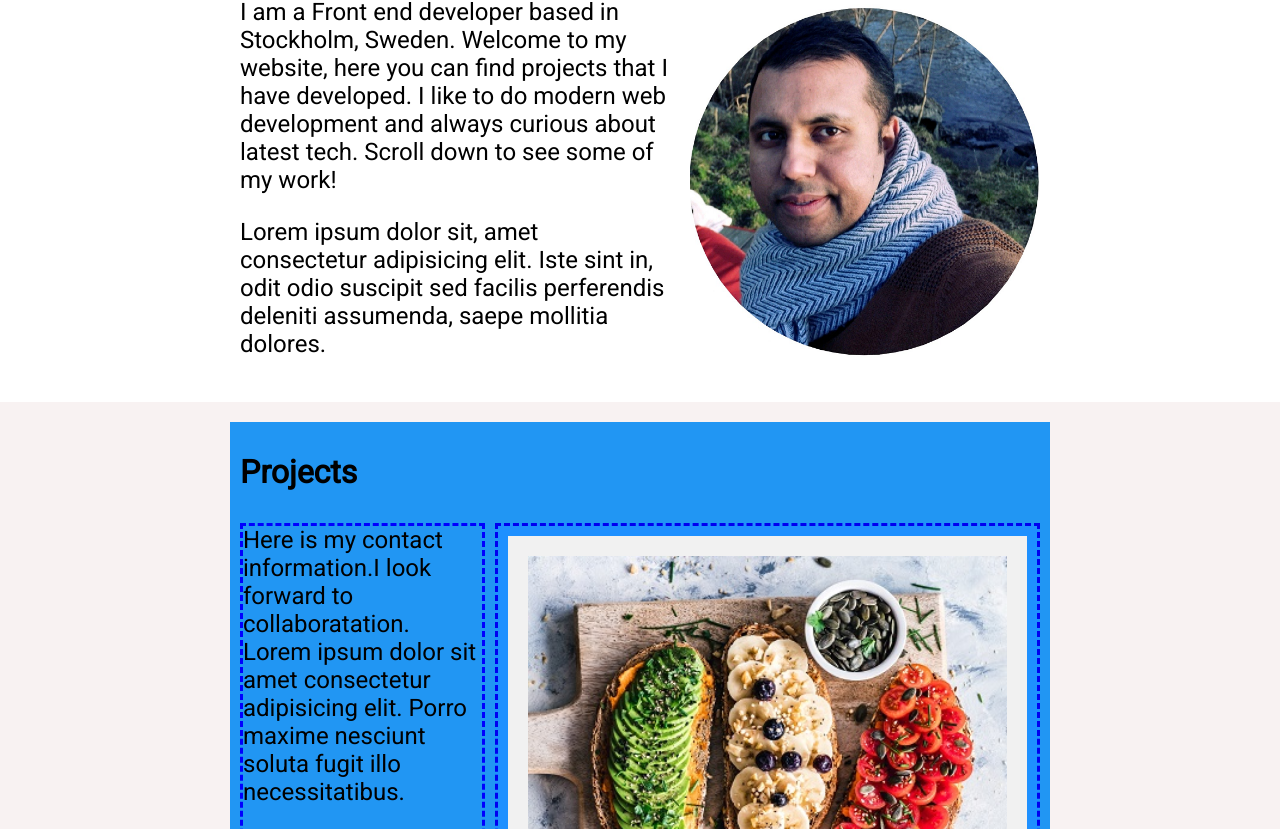
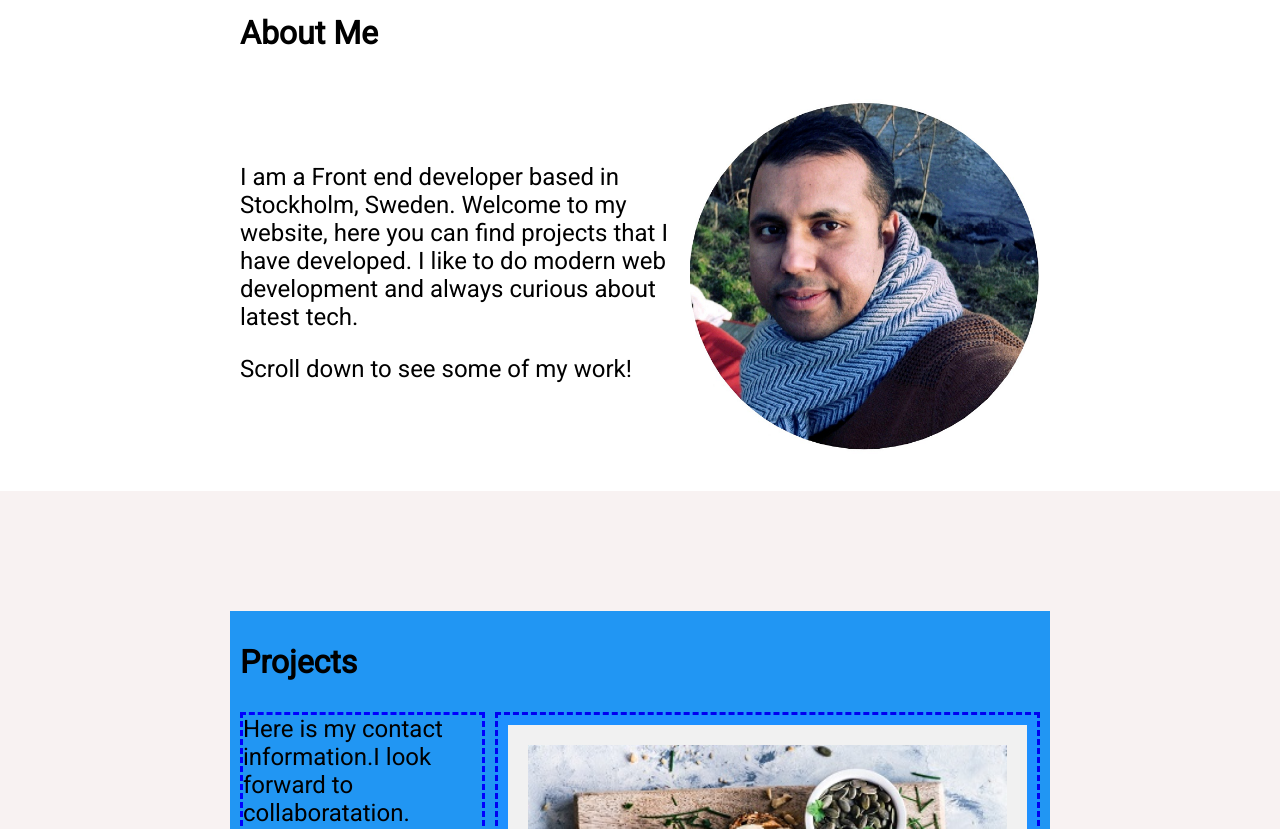
Before and after one commit to SalahUddin7/Portfolio-React.js, a React (Create React App) app: page / in a window 1280 px wide. Shown: the part 931-1760 px from the top of the page. Built offline with nearby package versions, Linux system fonts and the light colour scheme.

Commit message:
CSS updated

```diff
--- a/src/components/AboutSection.jsx
+++ b/src/components/AboutSection.jsx
@@ -3,7 +3,7 @@ import Profile from '../assets/salahuddin-profile-image-png.png';
 
 export default function AboutSection() {
   return (
-    <div className="section" id="about">
+    <div className="about-section" id="about">
       <div className="grid-container">
         <div className="item1">
           <h1>About Me</h1>
@@ -15,14 +15,10 @@ export default function AboutSection() {
               I am a Front end developer based in Stockholm, Sweden. Welcome to
               my website, here you can find projects that I have developed. I
               like to do modern web development and always curious about latest
-              tech. Scroll down to see some of my work!{' '}
+              tech.
             </p>
 
-            <p>
-              Lorem ipsum dolor sit, amet consectetur adipisicing elit. Iste
-              sint in, odit odio suscipit sed facilis perferendis deleniti
-              assumenda, saepe mollitia dolores.
-            </p>
+            <p>Scroll down to see some of my work!</p>
           </div>
 
           <div className="profile-picture">
--- a/src/components/ContactSection.jsx
+++ b/src/components/ContactSection.jsx
@@ -8,7 +8,7 @@ export default function ContactSection() {
     <div className="container-section" id="contact">
       <div className="contact-container">
         <div className="item1">
-          <h1>Contact Me-1</h1>
+          <h1>Contact Me</h1>
         </div>
         <div className="item2">
           Here is my contact information.I look forward to collaboratation.
--- a/src/css/AboutSection.css
+++ b/src/css/AboutSection.css
@@ -1,4 +1,4 @@
-.section {
+.about-section {
   margin: 0 auto;
   max-width: 800px;
   padding: 20px;
@@ -22,6 +22,9 @@
 /* Medium devices (landscape tablets, 768px and up) */
 
 @media only screen and (min-width: 768px) {
+  .about-section {
+    margin-top: 100px;
+  }
   .flex-container {
     display: flex;
     align-items: center;
--- a/src/css/ContactSection.css
+++ b/src/css/ContactSection.css
@@ -1,6 +1,8 @@
 .container-section {
   background-color: white;
   padding: 10px 0px;
+  margin-top: 100px;
+  margin-bottom: 80px;
 }
 
 .contact-container {
--- a/src/css/ProjectSection.css
+++ b/src/css/ProjectSection.css
@@ -65,12 +65,6 @@
   background-color: aquamarine;
 }
 
-/* .item-three > div {
-  box-sizing: border-box;
-  border-style: dashed;
-  border-color: blueviolet;
-} */
-
 /* ..............MEDIA QUERIES................. */
 /* Medium devices (landscape tablets, 768px and up) */
 
@@ -78,5 +72,6 @@
   .project-container {
     display: grid;
     grid-template-areas: auto;
+    margin-top: 100px;
   }
 }
--- a/src/css/TechSectionArea.css
+++ b/src/css/TechSectionArea.css
@@ -1,9 +1,13 @@
 .technology-container {
   width: 100%;
-
+  background-color: var(--color-Columbia-Blue);
   text-align: left;
   margin: 0 auto;
+
   max-width: 800px;
+}
+.technology-container p {
+  font-size: var(--font-size-heading);
 }
 
 .technology-container ul {
@@ -38,3 +42,9 @@
   text-align: center;
   margin-left: 6px;
 }
+
+@media only screen and (min-width: 768px) {
+  .technology-container {
+    margin-top: 100px;
+  }
+}
```
